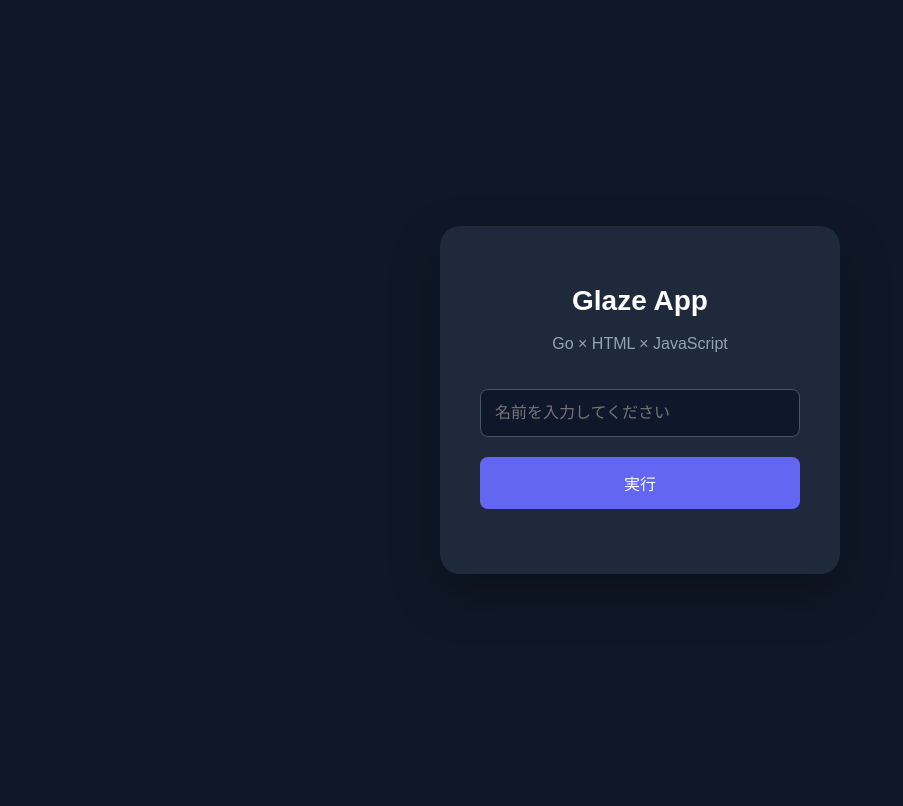
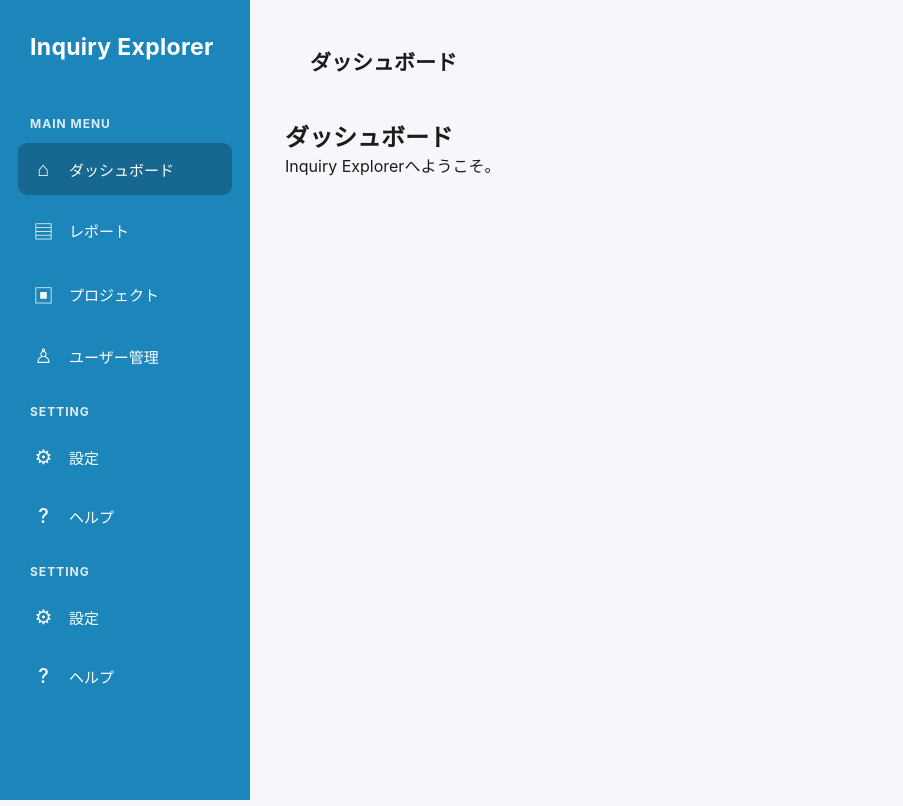
Before and after one commit to LingXuan-Li/InquiryExplorer, a plain HTML site: page setup/templates/index.html in a window 1280 px wide. Shown: the whole page, without its empty margins (0-903 px from the left). Drawn offline with Linux system fonts and the light colour scheme.

Commit message:
ストレージ情報取得機能を追加し、HTMLテンプレートを更新、スタイルを改善

```diff
--- a/setup/templates/index.html
+++ b/setup/templates/index.html
@@ -2,104 +2,330 @@
 <html lang="ja">
   <head>
     <meta charset="UTF-8" />
-    <meta name="viewport" content="width=device-width, initial-scale=1" />
-
-    <title>Glaze Desktop App</title>
+    <meta name="viewport" content="width=device-width, initial-scale=1.0" />
+    <title>Inquiry Explorer</title>
 
     <style>
+      :root {
+        --primary: #1c85ba;
+        --primary-dark: #176d99;
+        --bg: #f5f7fa;
+        --text: #1c1c1c;
+        --muted: #64748b;
+        --white: #ffffff;
+        --border: #e2e8f0;
+      }
+
       * {
+        margin: 0;
+        padding: 0;
         box-sizing: border-box;
       }
 
       body {
-        margin: 0;
-        font-family: sans-serif;
-        background: #101827;
+        font-family: -apple-system, BlinkMacSystemFont, "Segoe UI", sans-serif;
+        background: var(--bg);
+        color: var(--text);
+      }
+
+      /* Sidebar */
+      .sidebar {
+        position: fixed;
+        top: 0;
+        left: 0;
+        width: 250px;
+        height: 100vh;
+        background: var(--primary);
         color: white;
+        padding: 28px 18px;
+        z-index: 1000;
+        transition: 0.3s ease;
+      }
+
+      .logo {
+        font-size: 23px;
+        font-weight: 700;
+        padding: 5px 12px 40px;
+        letter-spacing: 0.3px;
+      }
+
+      .menu-title {
+        font-size: 12px;
+        font-weight: 700;
+        color: #ffffff;
+        opacity: 0.85;
+        padding: 15px 12px 12px;
+        letter-spacing: 1px;
+      }
+
+      .nav a {
         display: flex;
         align-items: center;
-        justify-content: center;
-        height: 100vh;
+        gap: 14px;
+        padding: 14px;
+        margin-bottom: 7px;
+        border-radius: 9px;
+        color: #ffffff;
+        font-size: 15px;
+        font-weight: 500;
+        text-decoration: none;
+        transition: 0.2s;
       }
 
-      .container {
-        width: 400px;
-        padding: 40px;
-        background: #1e293b;
-        border-radius: 20px;
-        text-align: center;
-        box-shadow: 0 20px 50px #0005;
+      .nav a:hover,
+      .nav a.active {
+        background: rgba(0, 0, 0, 0.22);
+        color: #ffffff;
       }
 
-      h1 {
-        font-size: 28px;
+      .nav .icon {
+        font-size: 20px;
+        width: 23px;
+        text-align: center;
       }
 
-      p {
-        color: #94a3b8;
+      .nav a:focus-visible,
+      .toggle:focus-visible {
+        outline: 3px solid white;
+        outline-offset: 3px;
       }
 
-      input {
-        width: 100%;
-        padding: 14px;
-        margin: 20px 0;
-        border: 1px solid #475569;
-        border-radius: 8px;
-        background: #0f172a;
-        color: white;
-        font-size: 16px;
+      /* Main */
+      .main {
+        margin-left: 250px;
+        min-height: 100vh;
+        padding: 28px 35px;
+        transition: 0.3s;
       }
 
-      button {
-        width: 100%;
-        padding: 14px;
+      .topbar {
+        display: flex;
+        align-items: center;
+        justify-content: space-between;
+        min-height: 65px;
+        padding: 0 25px;
+      }
+
+      .topbar h2 {
+        font-size: 21px;
+        font-weight: 700;
+        color: var(--text);
+      }
+
+      .toggle {
+        display: none;
         border: none;
-        border-radius: 8px;
-        background: #6366f1;
-        color: white;
-        font-size: 16px;
+        background: none;
+        color: var(--primary);
+        font-size: 26px;
         cursor: pointer;
       }
 
-      button:hover {
-        background: #4f46e5;
+      /* Empty workspace */
+      .workspace {
+        min-height: calc(100vh - 140px);
+        margin-top: 25px;
       }
 
-      #result {
-        margin-top: 25px;
-        color: #a5b4fc;
-        font-size: 18px;
+      /* Overlay */
+      .overlay {
+        display: none;
+      }
+
+      /* Responsive */
+      @media (max-width: 700px) {
+        .sidebar {
+          transform: translateX(-100%);
+        }
+
+        .sidebar.open {
+          transform: translateX(0);
+        }
+
+        .main {
+          margin-left: 0;
+          padding: 15px;
+        }
+
+        .toggle {
+          display: block;
+        }
+
+        .topbar {
+          gap: 15px;
+          padding: 0 18px;
+        }
+
+        .topbar h2 {
+          font-size: 18px;
+        }
+
+        .overlay.show {
+          display: block;
+          position: fixed;
+          inset: 0;
+          background: rgba(0, 0, 0, 0.45);
+          z-index: 900;
+        }
+
+        .workspace {
+          min-height: calc(100vh - 120px);
+        }
       }
     </style>
   </head>
 
   <body>
-    <div class="container">
-      <h1>Glaze App</h1>
-      <p>Go × HTML × JavaScript</p>
+    <!-- Sidebar -->
+    <aside class="sidebar" id="sidebar">
+      <div class="logo">Inquiry Explorer</div>
 
-      <input id="name" placeholder="名前を入力してください" />
+      <div class="menu-title">MAIN MENU</div>
 
-      <button onclick="greet()">実行</button>
+      <nav class="nav">
+        <a href="#" class="active" data-page="home">
+          <span class="icon">⌂</span>
+          ダッシュボード
+        </a>
 
-      <div id="result"></div>
-    </div>
+        <a href="#" data-page="reports">
+          <span class="icon">▤</span>
+          レポート
+        </a>
+
+        <a href="#" data-page="projects">
+          <span class="icon">▣</span>
+          プロジェクト
+        </a>
+
+        <a href="#" data-page="users">
+          <span class="icon">♙</span>
+          ユーザー管理
+        </a>
+      </nav>
+
+      <div class="menu-title">SETTING</div>
+
+      <nav class="nav">
+        <a href="#" data-page="settings">
+          <span class="icon">⚙</span>
+          設定
+        </a>
+
+        <a href="#" data-page="help">
+          <span class="icon">?</span>
+          ヘルプ
+        </a>
+      </nav>
+
+      <div class="menu-title">SETTING</div>
+
+      <nav class="nav">
+        <a href="#">
+          <span class="icon">⚙</span>
+          設定
+        </a>
+
+        <a href="#">
+          <span class="icon">?</span>
+          ヘルプ
+        </a>
+      </nav>
+    </aside>
+
+    <div class="overlay" id="overlay" onclick="closeMenu()"></div>
+
+    <!-- Main -->
+    <main class="main">
+      <header class="topbar">
+        <div style="display: flex; align-items: center; gap: 15px">
+          <button
+            class="toggle"
+            onclick="toggleMenu()"
+            aria-label="メニューを開く"
+          >
+            ☰
+          </button>
+
+          <h2>ダッシュボード</h2>
+        </div>
+      </header>
+
+      <!-- Empty content area -->
+      <section class="workspace">
+        <div id="content" class="page">Loading...</div>
+      </section>
+    </main>
 
     <script>
-      async function greet() {
-        const name = document.getElementById("name").value;
-        const result = document.getElementById("result");
+      const sidebar = document.getElementById("sidebar");
+      const overlay = document.getElementById("overlay");
+      const content = document.getElementById("content");
 
+      // メニュー開閉
+      function toggleMenu() {
+        sidebar.classList.toggle("open");
+        overlay.classList.toggle("show");
+      }
+
+      function closeMenu() {
+        sidebar.classList.remove("open");
+        overlay.classList.remove("show");
+      }
+
+      // ページ切り替え
+      async function navigate(page, link) {
         try {
-          // Go側のGreet関数を呼び出す
-          const message = await window.app_greet(name);
+          const response = await fetch(`pages/${page}.html`);
 
-          result.textContent = message;
-        } catch (err) {
-          result.textContent = "エラー: " + err;
-          console.error(err);
+          if (!response.ok) {
+            throw new Error("ページを読み込めませんでした");
+          }
+
+          const html = await response.text();
+
+          content.innerHTML = html;
+
+          // アクティブ状態の更新
+          document.querySelectorAll(".nav a").forEach((item) => {
+            item.classList.remove("active");
+          });
+
+          if (link) {
+            link.classList.add("active");
+          }
+
+          // ページタイトルの更新
+          const parser = new DOMParser();
+          const doc = parser.parseFromString(html, "text/html");
+
+          const pageTitle =
+            doc.querySelector("title")?.textContent || "Inquiry Explorer";
+
+          document.querySelector(".topbar h2").textContent = pageTitle;
+
+          content.innerHTML = doc.body.innerHTML;
+
+          // スマホの場合メニューを閉じる
+          if (window.innerWidth <= 700) {
+            closeMenu();
+          }
+        } catch (error) {
+          content.innerHTML = `<h2>${error.message}</h2>`;
         }
       }
+
+      // サイドバーのクリックイベント
+      document.querySelectorAll(".nav a").forEach((link) => {
+        link.addEventListener("click", (event) => {
+          event.preventDefault();
+
+          navigate(link.dataset.page, link);
+        });
+      });
+
+      // 初期ページ
+      navigate("home", document.querySelector('[data-page="home"]'));
     </script>
   </body>
 </html>
--- /dev/null
+++ b/setup/templates/pages/home.html
@@ -0,0 +1,10 @@
+<!doctype html>
+<html lang="ja">
+  <head>
+    <title>ダッシュボード</title>
+  </head>
+  <body>
+    <h1>ダッシュボード</h1>
+    <p>Inquiry Explorerへようこそ。</p>
+  </body>
+</html>
```
Also changed, not shown: setup/img/icon.svg (added), 4 other files.
